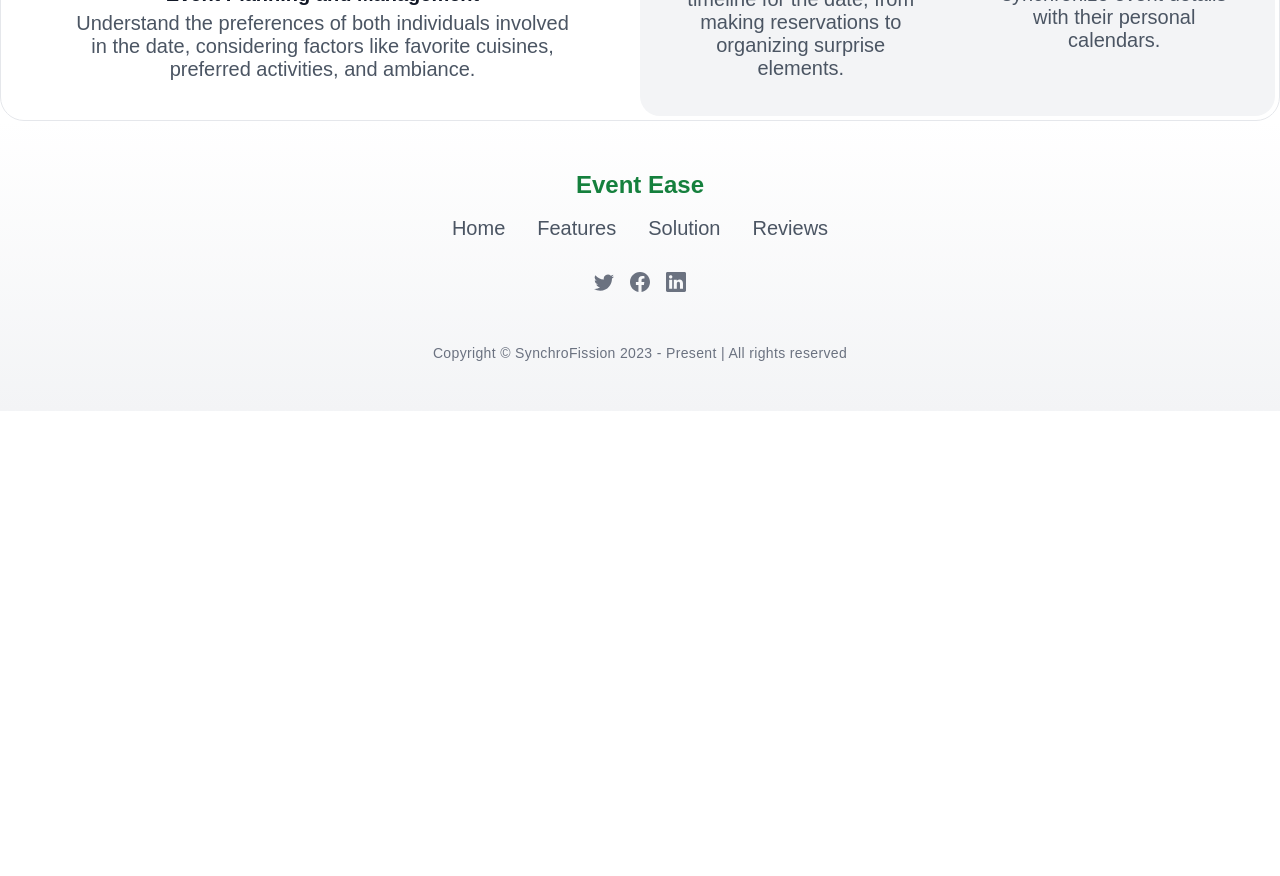
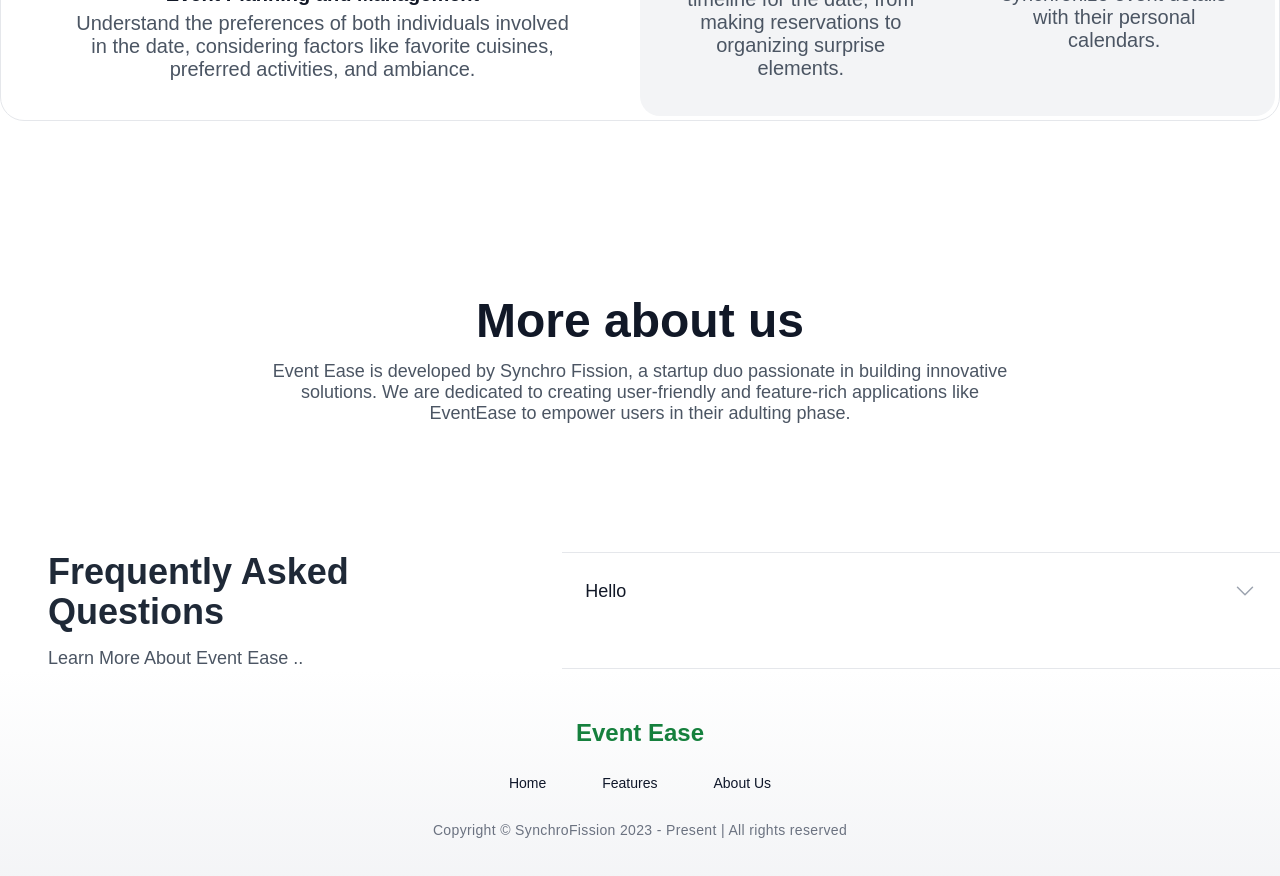
Before and after one commit to Yujinndev/Event-ease, a React (Vite) app: page / in a window 1280 px wide. Shown: the part 1520-2396 px from the top of the page. Before the commit the page ends 1931 px from the top, so only its background shows below. Built offline with nearby package versions, Linux system fonts and the light colour scheme; a web font is replaced by a local one.

Commit message:
chore:  make FAQ's component for landing page

```diff
--- a/src/components/Footer.jsx
+++ b/src/components/Footer.jsx
@@ -1,4 +1,30 @@
-import React from "react"
+import { Link } from "react-router-dom"
+import { Button } from "@/components/ui/button"
+
+const links = [
+  { id: 1, name: "Home", link: "/#home" },
+  { id: 2, name: "Features", link: "/#features" },
+  { id: 3, name: "About Us", link: "/#aboutUs" },
+]
+
+function NavLinks() {
+  return (
+    <>
+      <ul
+        role="list"
+        className="flex flex-wrap items-center justify-center gap-4 py-4 text-gray-600 dark:text-gray-400 sm:gap-8"
+      >
+        {links.map((item) => (
+          <li role="listitem">
+            <Button key={item.id} size="sm" variant="link" asChild>
+              <Link to={item.link}>{item.name}</Link>
+            </Button>
+          </li>
+        ))}
+      </ul>
+    </>
+  )
+}
 
 function Footer() {
   return (
@@ -13,94 +39,10 @@ function Footer() {
             Event Ease
           </span>
         </a>
-        <ul
-          role="list"
-          className="flex flex-wrap items-center justify-center gap-4 py-4 text-gray-600 dark:text-gray-400 sm:gap-8"
-        >
-          <li role="listitem">
-            <a
-              href="/#home"
-              className="duration-300 hover:text-primary dark:hover:text-white"
-            >
-              Home
-            </a>
-          </li>
-          <li role="listitem">
-            <a
-              href="/#features"
-              className="duration-300 hover:text-primary dark:hover:text-white"
-            >
-              Features
-            </a>
-          </li>
-          <li role="listitem">
-            <a
-              href="/#solution"
-              className="duration-300 hover:text-primary dark:hover:text-white"
-            >
-              Solution
-            </a>
-          </li>
-          <li role="listitem">
-            <a
-              href="/#reviews"
-              className="duration-300 hover:text-primary dark:hover:text-white"
-            >
-              Reviews
-            </a>
-          </li>
-        </ul>
-        <div className="m-auto mt-4 flex w-max items-center justify-between space-x-4 text-gray-500">
-          <a
-            className="duration-300 hover:text-gray-600 dark:hover:text-white"
-            href="https://twitter.com/@tailus_ui"
-            title="twitter"
-            target="blank"
-            aria-label="twitter"
-          >
-            <svg
-              xmlns="http://www.w3.org/2000/svg"
-              fill="currentColor"
-              className="m-auto h-5 w-5"
-              viewBox="0 0 16 16"
-            >
-              <path d="M5.026 15c6.038 0 9.341-5.003 9.341-9.334 0-.14 0-.282-.006-.422A6.685 6.685 0 0 0 16 3.542a6.658 6.658 0 0 1-1.889.518 3.301 3.301 0 0 0 1.447-1.817 6.533 6.533 0 0 1-2.087.793A3.286 3.286 0 0 0 7.875 6.03a9.325 9.325 0 0 1-6.767-3.429 3.289 3.289 0 0 0 1.018 4.382A3.323 3.323 0 0 1 .64 6.575v.045a3.288 3.288 0 0 0 2.632 3.218 3.203 3.203 0 0 1-.865.115 3.23 3.23 0 0 1-.614-.057 3.283 3.283 0 0 0 3.067 2.277A6.588 6.588 0 0 1 .78 13.58a6.32 6.32 0 0 1-.78-.045A9.344 9.344 0 0 0 5.026 15z"></path>
-            </svg>
-          </a>
-          <a
-            className="duration-300 hover:text-gray-600 dark:hover:text-white"
-            href="#"
-            title="facebook"
-            target="blank"
-            aria-label="facebook"
-          >
-            <svg
-              xmlns="http://www.w3.org/2000/svg"
-              fill="currentColor"
-              className="m-auto w-5"
-              viewBox="0 0 16 16"
-            >
-              <path d="M16 8.049c0-4.446-3.582-8.05-8-8.05C3.58 0-.002 3.603-.002 8.05c0 4.017 2.926 7.347 6.75 7.951v-5.625h-2.03V8.05H6.75V6.275c0-2.017 1.195-3.131 3.022-3.131.876 0 1.791.157 1.791.157v1.98h-1.009c-.993 0-1.303.621-1.303 1.258v1.51h2.218l-.354 2.326H9.25V16c3.824-.604 6.75-3.934 6.75-7.951z"></path>
-            </svg>
-          </a>
-          <a
-            className="duration-300 hover:text-gray-600 dark:hover:text-white"
-            href="#"
-            title="linkedin"
-            target="blank"
-            aria-label="linkedin"
-          >
-            <svg
-              xmlns="http://www.w3.org/2000/svg"
-              fill="currentColor"
-              className="m-auto w-5"
-              viewBox="0 0 16 16"
-            >
-              <path d="M0 1.146C0 .513.526 0 1.175 0h13.65C15.474 0 16 .513 16 1.146v13.708c0 .633-.526 1.146-1.175 1.146H1.175C.526 16 0 15.487 0 14.854V1.146zm4.943 12.248V6.169H2.542v7.225h2.401zm-1.2-8.212c.837 0 1.358-.554 1.358-1.248-.015-.709-.52-1.248-1.342-1.248-.822 0-1.359.54-1.359 1.248 0 .694.521 1.248 1.327 1.248h.016zm4.908 8.212V9.359c0-.216.016-.432.08-.586.173-.431.568-.878 1.232-.878.869 0 1.216.662 1.216 1.634v3.865h2.401V9.25c0-2.22-1.184-3.252-2.764-3.252-1.274 0-1.845.7-2.165 1.193v.025h-.016a5.54 5.54 0 0 1 .016-.025V6.169h-2.4c.03.678 0 7.225 0 7.225h2.4z"></path>
-            </svg>
-          </a>
-        </div>
-        <div className="mt-12 text-center">
+
+        <NavLinks />
+
+        <div className="text-center">
           <span className="text-sm tracking-wide text-gray-500">
             Copyright © SynchroFission 2023 - Present | All rights reserved
           </span>
--- a/src/components/Header.jsx
+++ b/src/components/Header.jsx
@@ -6,49 +6,68 @@ import { motion } from "framer-motion"
 const links = [
   { id: 1, name: "Home", link: "/#home", protectedAuth: false },
   { id: 2, name: "Features", link: "/#features", protectedAuth: false },
-  { id: 3, name: "About Us", link: "/#aboutus", protectedAuth: false },
+  { id: 3, name: "About Us", link: "/#aboutUs", protectedAuth: false },
   { id: 4, name: "Dashboard", link: "/dashboard", protectedAuth: true },
   { id: 5, name: "Events", link: "/events", protectedAuth: true },
   { id: 6, name: "Finances", link: "/finances", protectedAuth: true },
 ]
 
-function NavLink({ onToggle }) {
+function NavLinks({ onToggle, isProtected }) {
   return (
     <>
-      <Button size="sm" variant="link" asChild>
-        <Link to="/" onClick={onToggle}>
-          Home
+      {links
+        .filter((link) => link.protectedAuth === isProtected)
+        .map((filtered) => (
+          <Button key={filtered.id} size="sm" variant="link" asChild>
+            <Link to={filtered.link} onClick={onToggle}>
+              {filtered.name}
             </Link>
           </Button>
-      <Button size="sm" variant="link" asChild>
-        <Link to="/events" className="" onClick={onToggle}>
-          Events
-        </Link>
+        ))}
+    </>
+  )
+}
+
+function NavActions({ onLogin, onLogout, isProtected }) {
+  return (
+    <>
+      {isProtected ? (
+        <div className="flex items-center gap-2">
+          <p>Hello</p>
+          <Button
+            size="sm"
+            variant="destructive"
+            className="mx-3 px-6"
+            onClick={onLogout}
+          >
+            Logout
           </Button>
-      <Button size="sm" variant="link" asChild>
-        <Link to="/finances" onClick={onToggle}>
-          Finances
-        </Link>
+        </div>
+      ) : (
+        <Button size="sm" className="mx-3 px-6" onClick={onLogin}>
+          Sign in
         </Button>
+      )}
     </>
   )
 }
 
 function Header() {
-  const [isOpen, setOpen] = useState(false)
-  const [isAuth, setAuth] = useState(false)
+  const [isMenuOpen, setMenuOpen] = useState(false)
+  const [isLoggedin, setLoggedin] = useState(false)
 
   const handleToggleMenu = () => {
-    setOpen(!isOpen)
+    setMenuOpen(!isMenuOpen)
   }
 
   const handleLogout = () => {
-    setOpen(false)
-    setAuth(false)
+    setMenuOpen(false)
+    setLoggedin(false)
   }
 
   const handleLogin = () => {
-    setAuth(true)
+    setMenuOpen(false)
+    setLoggedin(true)
   }
 
   return (
@@ -58,7 +77,6 @@ function Header() {
           Event Ease
         </div>
 
-        {isAuth === true && (
         <button className="md:hidden" onClick={() => handleToggleMenu()}>
           <svg
             className="h-6 w-6"
@@ -67,7 +85,7 @@ function Header() {
             viewBox="0 0 24 24"
             xmlns="http://www.w3.org/2000/svg"
           >
-              {!isOpen ? (
+            {!isMenuOpen ? (
               <path
                 strokeLinecap="round"
                 strokeLinejoin="round"
@@ -84,79 +102,39 @@ function Header() {
             )}
           </svg>
         </button>
-        )}
-
-        {isAuth === false && (
-          <Button
-            size="sm"
-            className="block px-6 md:hidden"
-            onClick={() => handleLogin()}
-          >
-            Sign in
-          </Button>
-        )}
       </div>
       <div className="hidden gap-2 md:flex">
-        {isAuth
-          ? links
-              .filter((link) => link.protectedAuth === true)
-              .map((filtered) => (
-                <Button size="sm" variant="link" asChild>
-                  <Link to={filtered.link} onClick={handleToggleMenu}>
-                    {filtered.name}
-                  </Link>
-                </Button>
-              ))
-          : links
-              .filter((link) => link.protectedAuth === false)
-              .map((filtered) => (
-                <Button key={filtered.link} size="sm" variant="link" asChild>
-                  <Link to={filtered.link} onClick={handleToggleMenu}>
-                    {filtered.name}
-                  </Link>
-                </Button>
-              ))}
+        <NavLinks
+          onToggle={() => handleToggleMenu()}
+          isProtected={isLoggedin ? true : false}
+        />
       </div>
 
-      {isAuth === true ? (
-        <Button
-          size="sm"
-          variant="destructive"
-          className="mx-3 hidden px-6 md:flex"
-          onClick={() => handleLogout()}
-        >
-          Logout
-        </Button>
-      ) : (
-        <Button
-          size="sm"
-          className="mx-3 hidden px-6 md:flex"
-          onClick={() => handleLogin()}
-        >
-          Sign in
-        </Button>
-      )}
+      <div className="hidden gap-2 md:flex">
+        <NavActions
+          onLogin={() => handleLogin()}
+          onLogout={() => handleLogout()}
+          isProtected={isLoggedin ? true : false}
+        />
+      </div>
 
-      {isOpen === true && (
+      {isMenuOpen === true && (
         <motion.div
           initial={{ opacity: 0 }}
           animate={{ opacity: 1 }}
           exit={{ opacity: 0 }}
           transition={{ duration: 0.5 }}
-          className="absolute top-[50%] mt-4 flex w-full flex-col items-start gap-4 divide-red-600 bg-white p-1 py-4 md:hidden"
+          className="absolute inset-x-0 inset-y-10 mt-4 flex h-52 w-full flex-col items-start gap-4 divide-red-600 bg-white p-1 py-4 md:hidden"
         >
-          <NavLink onToggle={() => handleToggleMenu()} />
-
-          {isAuth === true && (
-            <Button
-              size="sm"
-              variant="destructive"
-              className="mx-3 px-6"
-              onClick={() => handleLogout()}
-            >
-              Logout
-            </Button>
-          )}
+          <NavLinks
+            onToggle={() => handleToggleMenu()}
+            isProtected={isLoggedin ? true : false}
+          />
+          <NavActions
+            onLogin={() => handleLogin()}
+            onLogout={() => handleLogout()}
+            isProtected={isLoggedin ? true : false}
+          />
         </motion.div>
       )}
     </header>
--- /dev/null
+++ b/src/components/ui/FAQ.jsx
@@ -0,0 +1,65 @@
+import { useState } from "react"
+import { cn } from "@/lib/utils"
+import { motion } from "framer-motion"
+
+function FAQ({ question, answer }) {
+  const [isActive, setIsActive] = useState(false)
+
+  const toggleAccordion = () => {
+    setIsActive(!isActive)
+  }
+
+  return (
+    <div className="faq mx-auto max-w-2xl">
+      <div className="text-lg">
+        <button
+          type="button"
+          className="flex w-full items-start justify-between py-6 text-left text-gray-400"
+          onClick={toggleAccordion}
+          aria-expanded={isActive ? "true" : "false"}
+        >
+          <span className="font-medium text-gray-900 dark:text-white">
+            {question}
+          </span>
+          <span className="ml-6 flex h-7 items-center">
+            <svg
+              className={cn("arrow-down h-6 w-6 transform duration-300", {
+                "rotate-180": isActive,
+              })}
+              xmlns="http://www.w3.org/2000/svg"
+              fill="none"
+              viewBox="0 0 24 24"
+              strokeWidth="1.5"
+              stroke="currentColor"
+              aria-hidden="true"
+            >
+              <path
+                strokeLinecap="round"
+                strokeLinejoin="round"
+                d="M19.5 8.25l-7.5 7.5-7.5-7.5"
+              ></path>
+            </svg>
+          </span>
+        </button>
+      </div>
+      {isActive && (
+        <motion.div
+          variants={{
+            hidden: { opacity: 0, y: -15, maxHeight: 0 },
+            visible: { opacity: 1, y: 0, maxHeight: 100 },
+          }}
+          initial="hidden"
+          animate="visible"
+          transition={{ type: "spring", stiffness: 50 }}
+          className="blockl transform overflow-hidden pr-12 duration-300"
+        >
+          <div className="pb-4 text-base text-gray-600 dark:text-gray-400">
+            {answer}
+          </div>
+        </motion.div>
+      )}
+    </div>
+  )
+}
+
+export default FAQ
--- a/src/pages/Home.jsx
+++ b/src/pages/Home.jsx
@@ -1,4 +1,4 @@
-import React from "react"
+import { useState } from "react"
 import eventLogo from "@/assets/event-image.png"
 import heroLogo from "@/assets/hero-image.png"
 import {
@@ -8,7 +8,8 @@ import {
   FaCalendarDays,
 } from "react-icons/fa6"
 import { Button } from "@/components/ui/button"
-import FeatureCard from "@/components/FeatureCard"
+import FeatureCard from "@/components/ui/FeatureCard"
+import FAQ from "@/components/ui/FAQ"
 
 const features = [
   {
@@ -35,16 +36,17 @@ const features = [
 
 function Home() {
   return (
-    <div className="relative overflow-hidden lg:overflow-auto">
+    <div className="relative overflow-hidden">
       <div className="absolute inset-x-0 top-72 lg:left-32">
         <div
           aria-hidden="true"
-          className="grid grid-cols-2 -space-x-52 opacity-50 dark:opacity-60 2xl:mx-auto 2xl:max-w-6xl"
+          className="grid grid-cols-2 -space-x-52 opacity-50 dark:opacity-60 2xl:mx-auto 2xl:max-w-7xl"
         >
-          <div className="h-60 bg-gradient-to-br from-primary to-purple-400 blur-3xl dark:from-blue-700"></div>
+          <div className="h-60 bg-gradient-to-br from-purple-400 to-indigo-300 blur-3xl dark:from-blue-700"></div>
           <div className="h-72 rounded-full bg-gradient-to-r from-green-400 to-lime-300 blur-3xl dark:from-transparent dark:to-indigo-600"></div>
         </div>
       </div>
+
       <section
         className="mx-auto mt-4 max-w-7xl px-6 md:px-12 lg:px-6 xl:px-0"
         id="home"
@@ -88,7 +90,7 @@ function Home() {
         </div>
       </section>
 
-      <div className="relative pt-32 md:pt-44" id="features">
+      <section className="relative pt-32 md:pt-44" id="features">
         <div className="mx-auto max-w-7xl px-6 md:px-12 lg:px-6 xl:px-0">
           <div className="mx-auto md:w-3/5">
             <h2 className="text-center text-3xl font-bold text-gray-900 dark:text-white md:text-4xl lg:text-5xl">
@@ -101,15 +103,6 @@ function Home() {
           </div>
           <div className="mt-16 md:mt-20">
             <div className="relative grid rounded-3xl border border-gray-200 p-1 dark:border-gray-800 lg:grid-cols-2">
-              <div className="absolute inset-0 hidden h-max dark:block lg:my-auto">
-                <div
-                  aria-hidden="true"
-                  className="grid grid-cols-2 -space-x-52 opacity-50 dark:opacity-70 2xl:mx-auto 2xl:max-w-6xl"
-                >
-                  <div className="h-60 bg-gradient-to-br from-primary to-purple-400 blur-3xl dark:from-blue-700"></div>
-                  <div className="h-72 rounded-full bg-gradient-to-r from-cyan-400 to-sky-300 blur-3xl dark:from-transparent dark:to-indigo-600"></div>
-                </div>
-              </div>
               <div className="relative flex h-full flex-col items-center justify-center gap-6 p-8 py-12 lg:py-8">
                 <img
                   src={eventLogo}
@@ -135,7 +128,45 @@ function Home() {
             </div>
           </div>
         </div>
-      </div>
+      </section>
+
+      <section className="relative overflow-hidden pt-32 md:pt-44" id="aboutUs">
+        <div className="mx-auto max-w-7xl px-6 md:px-12 lg:px-6 xl:px-0">
+          <div className="mx-auto md:w-3/5">
+            <h2 className="text-center text-3xl font-bold text-gray-900 dark:text-white md:text-4xl lg:text-5xl">
+              More about us
+            </h2>
+            <p className="mt-4 text-center text-[18px] text-gray-600 dark:text-gray-300">
+              Event Ease is developed by Synchro Fission, a startup duo
+              passionate in building innovative solutions. We are dedicated to
+              creating user-friendly and feature-rich applications like
+              EventEase to empower users in their adulting phase.
+            </p>
+          </div>
+          <div className="mt-12 md:mt-16"></div>
+          <div className="mx-auto max-w-7xl px-6 md:px-12 lg:px-6 xl:px-0">
+            <div className="mt-20 flex flex-col gap-12 md:mt-32 lg:flex-row">
+              <div className="text-center lg:w-5/12 lg:pl-12 lg:text-left">
+                <h2 className="text-xl font-bold text-gray-800 dark:text-white md:text-3xl lg:text-4xl">
+                  Frequently Asked Questions
+                </h2>
+                <p className="mt-4 text-[18px] text-gray-600 dark:text-gray-300">
+                  Learn More About Event Ease ..
+                </p>
+              </div>
+              <div className="divide-y divide-gray-200 border-y border-gray-200 dark:divide-gray-800 dark:border-gray-800 lg:w-7/12">
+                {/* faqItems */}
+                <FAQ
+                  question={"Hello"}
+                  answer={
+                    "Lorem ipsum dolor sit amet, consectetur adipiscing elit"
+                  }
+                />
+              </div>
+            </div>
+          </div>
+        </div>
+      </section>
     </div>
   )
 }
```
Also changed, not shown: src/components/ui/FeatureCard.jsx (renamed from src/components/FeatureCard.jsx). Lines whose indentation alone changed are shown as unchanged.
